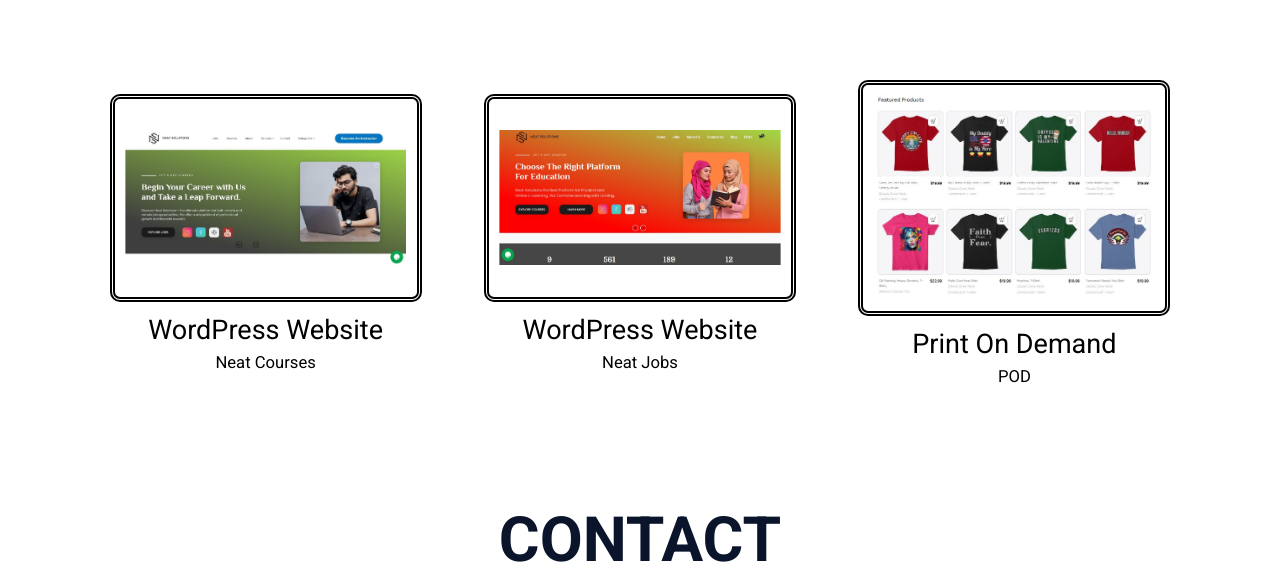
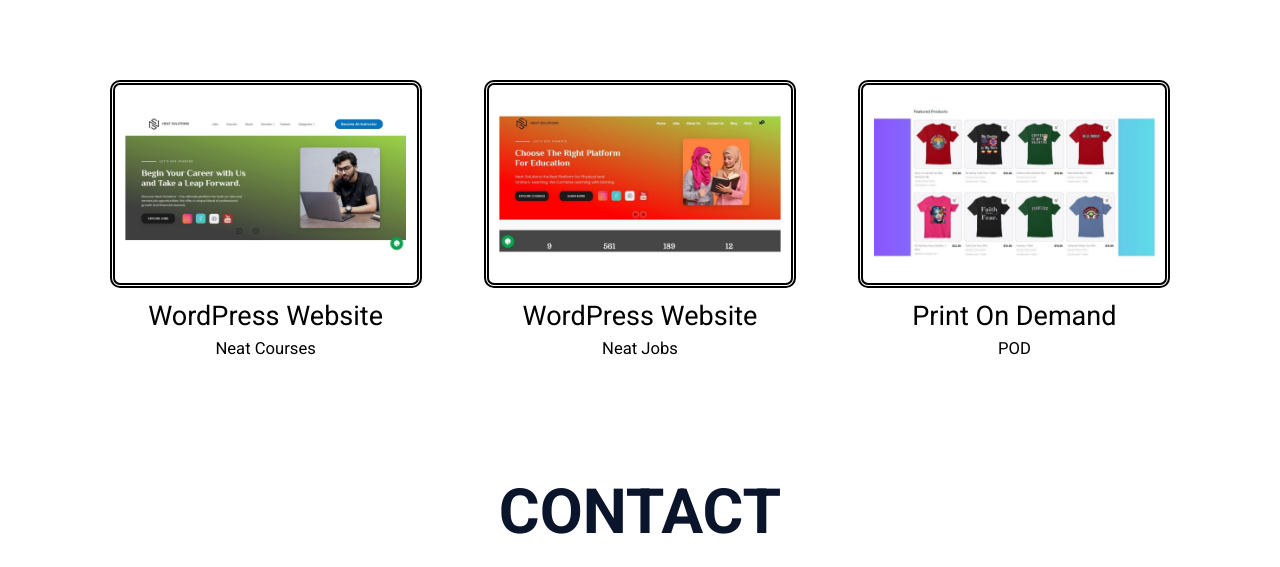
Before and after one commit to Develhubs/shahid, a plain HTML site: page index.html in a window 1280 px wide. Shown: the part 3497-4064 px from the top of the page. Drawn offline with Linux system fonts and the light colour scheme.

Commit message:
Update index.html

```diff
--- a/index.html
+++ b/index.html
@@ -262,7 +262,7 @@ height="0" width="0" style="display:none;visibility:hidden"></iframe></noscript>
           <a
             href="https://getneatsolutions.com/"
             target="_blank"
-            ><img src="images/getneat1.JPG" class="portfolio__img" />
+            ><img src="images/classes.jpg" class="portfolio__img" />
             <p>WordPress Website</p>
           </a>
           <a
@@ -276,7 +276,7 @@ height="0" width="0" style="display:none;visibility:hidden"></iframe></noscript>
           <a
             href="https://job.getneatsolutions.com/"
             target="_blank"
-            ><img src="images/getneat2.JPG" class="portfolio__img" />
+            ><img src="images/jobs.jpg" class="portfolio__img" />
             <p>WordPress Website</p>
           </a>
           <a
@@ -290,7 +290,7 @@ height="0" width="0" style="display:none;visibility:hidden"></iframe></noscript>
           <a
             href="https://rtsysy.creator-spring.com/"
             target="_blank"
-            ><img src="images/POD.JPG" class="portfolio__img" />
+            ><img src="images/pod.jpg" class="portfolio__img" />
             <p>Print On Demand</p>
           </a>
           <a
```
